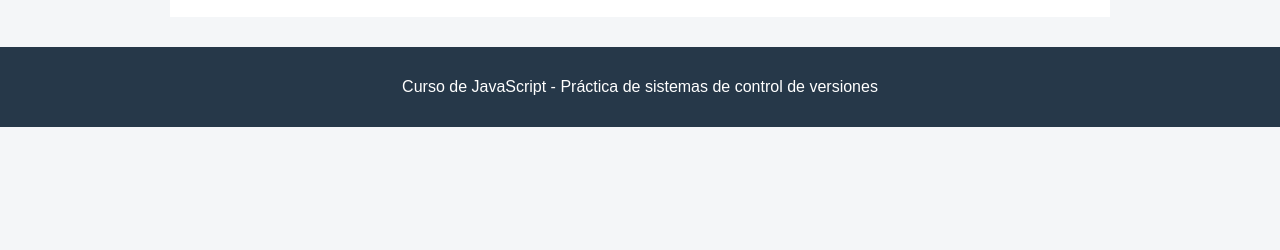
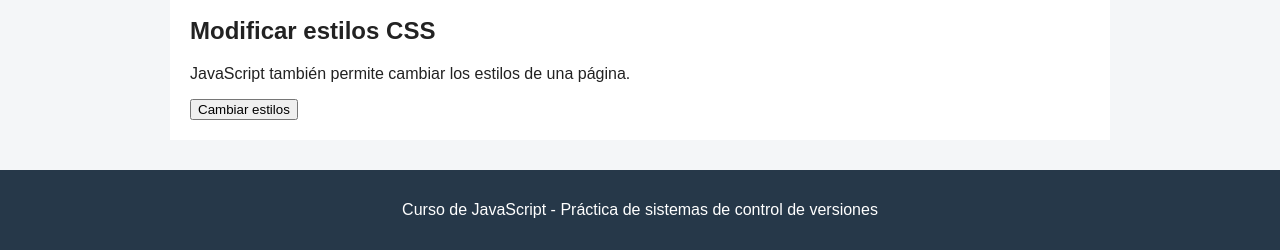
Before and after one commit to nuria21091998/practica-curso-javascript, a plain HTML site: page index.html in a window 1280 px wide. Shown: the part 786-1036 px from the top of the page. Before the commit the page ends 913 px from the top, so only its background shows below. Drawn offline with Linux system fonts and the light colour scheme.

Commit message:
Usuario 3: añade ejemplo para modificar estilos CSS

```diff
--- a/index.html
+++ b/index.html
@@ -54,6 +54,17 @@
             </button>
         </section>
 
+                <section id="estilosCSS">
+            <h2>Modificar estilos CSS</h2>
+            <p id="textoEstilos">
+                JavaScript también permite cambiar los estilos de una página.
+            </p>
+
+            <button onclick="cambiarEstilos()">
+                Cambiar estilos
+            </button>
+        </section>
+
     </main>
 
     <footer>
@@ -71,6 +82,13 @@
             document.getElementById("imagenEjemplo").src =
                 "https://www.w3schools.com/html/smiley.gif";
         }
+                // Cambia el color y el tamaño del texto.
+        function cambiarEstilos() {
+            const texto = document.getElementById("textoEstilos");
+            texto.style.color = "blue";
+            texto.style.fontSize = "24px";
+        }
+
     </script>
 
 </body>
```
